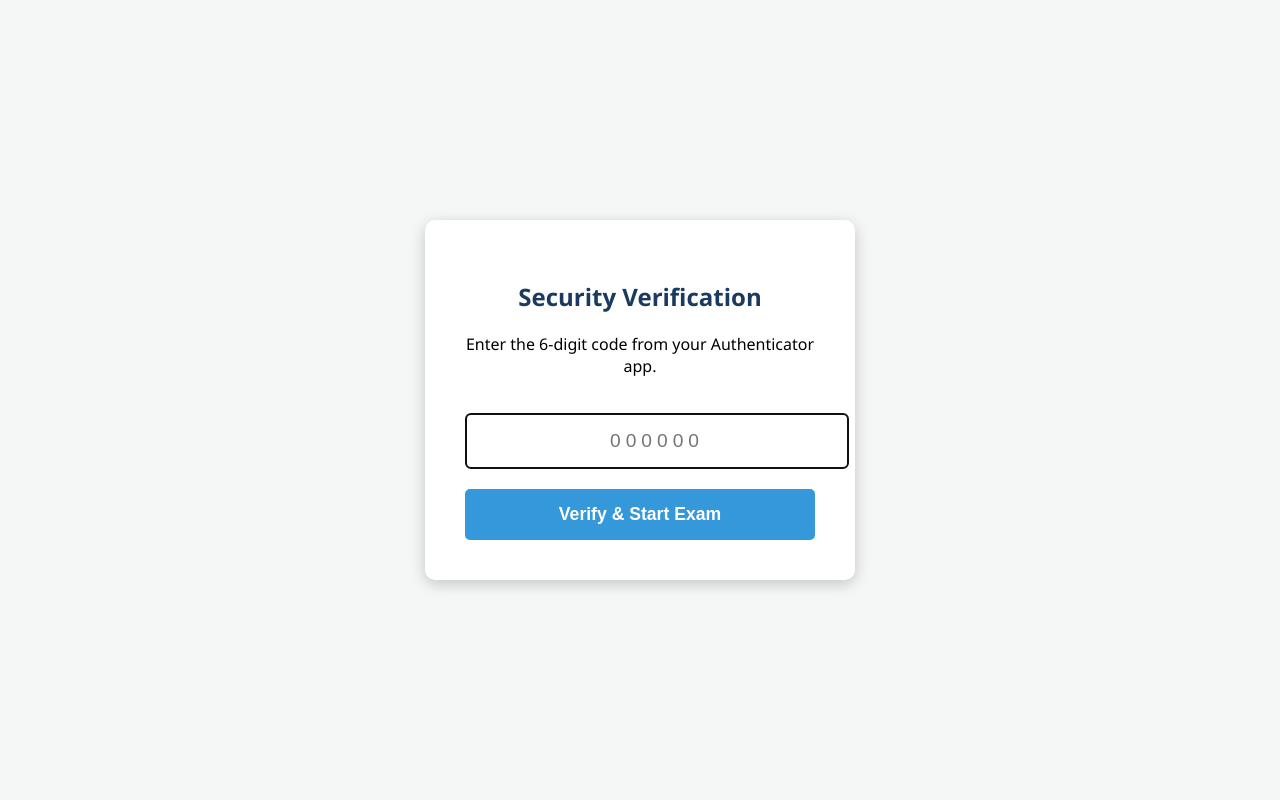
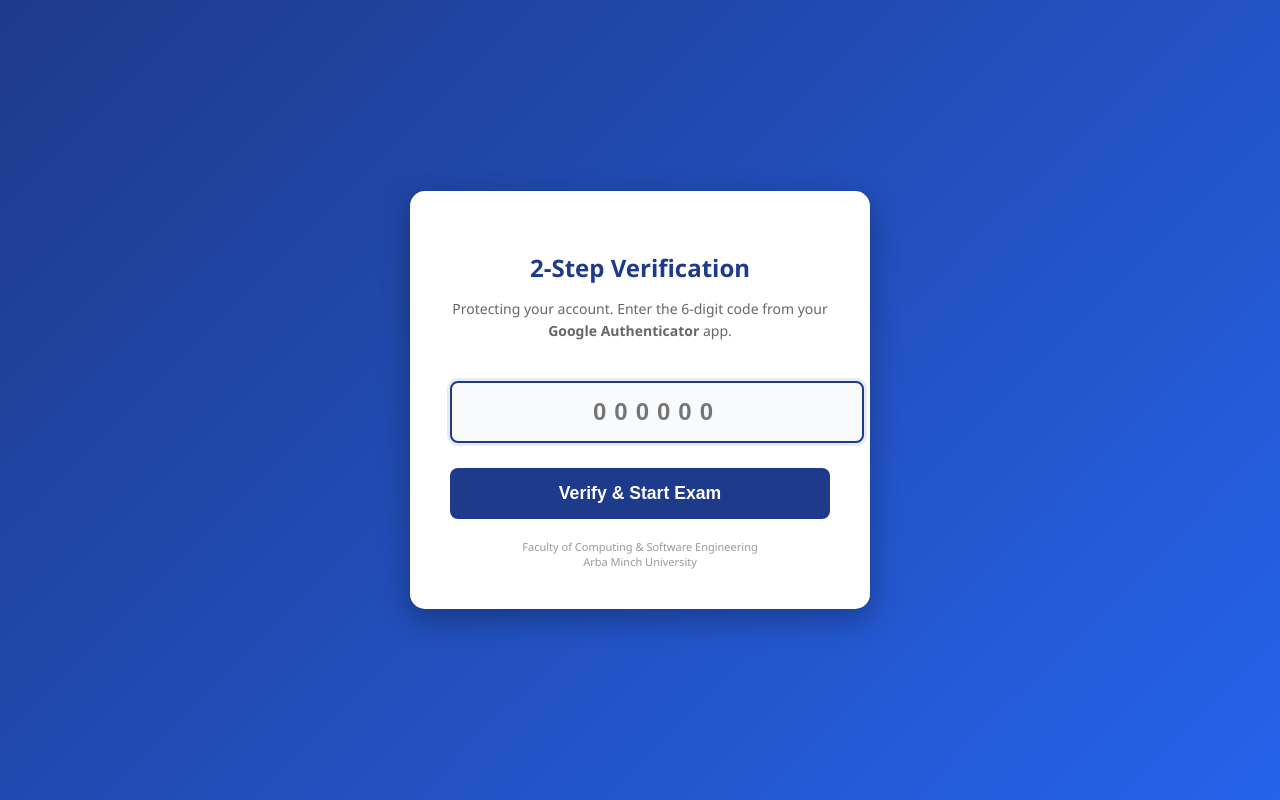
Before and after one commit to mesfinchalnew-creator/online-exam-system, a Flask app: page /verify_2fa in a window 1280 px wide. Run offline with Flask 3, Linux system fonts and the light colour scheme; the visitor is signed in with stand-in values (Sample User, id 1).

Commit message:
Update verify_2fa.html

```diff
--- a/templates/verify_2fa.html
+++ b/templates/verify_2fa.html
@@ -2,25 +2,80 @@
 <html lang="en">
 <head>
     <meta charset="UTF-8">
-    <title>Verify 2FA - Security Check</title>
+    <title>Verify 2FA - AMU Security Check</title>
     <style>
-        body { font-family: 'Segoe UI', sans-serif; background-color: #f4f7f6; display: flex; justify-content: center; align-items: center; height: 100vh; margin: 0; }
-        .verify-box { background: white; padding: 40px; border-radius: 10px; box-shadow: 0 4px 15px rgba(0,0,0,0.2); text-align: center; width: 350px; }
-        h2 { color: #1a3a5f; margin-bottom: 20px; }
-        input[type="text"] { width: 100%; padding: 15px; margin: 20px 0; border: 2px solid #ddd; border-radius: 5px; font-size: 1.2em; text-align: center; letter-spacing: 5px; }
-        .submit-btn { background-color: #3498db; color: white; border: none; padding: 15px; width: 100%; border-radius: 5px; cursor: pointer; font-size: 1.1em; font-weight: bold; }
-        .submit-btn:hover { background-color: #2980b9; }
+        body {
+            font-family: 'Segoe UI', sans-serif;
+            background: linear-gradient(135deg, #1e3a8a 0%, #2563eb 100%);
+            display: flex;
+            justify-content: center;
+            align-items: center;
+            height: 100vh;
+            margin: 0;
+        }
+        .verify-box {
+            background: white;
+            padding: 40px;
+            border-radius: 15px;
+            box-shadow: 0 10px 30px rgba(0,0,0,0.3);
+            text-align: center;
+            width: 380px;
+        }
+        h2 { color: #1e3a8a; margin-bottom: 10px; font-weight: 800; }
+        p { color: #666; font-size: 14px; line-height: 1.6; }
+
+        input[type="text"] {
+            width: 100%;
+            padding: 15px;
+            margin: 25px 0;
+            border: 2px solid #e1e4e8;
+            border-radius: 8px;
+            font-size: 1.5em;
+            text-align: center;
+            letter-spacing: 8px;
+            font-weight: bold;
+            color: #1e3a8a;
+            background: #f8fafc;
+        }
+        input:focus {
+            outline: none;
+            border-color: #1e3a8a;
+            box-shadow: 0 0 0 3px rgba(30, 58, 138, 0.1);
+        }
+
+        .submit-btn {
+            background-color: #1e3a8a;
+            color: white;
+            border: none;
+            padding: 15px;
+            width: 100%;
+            border-radius: 8px;
+            cursor: pointer;
+            font-size: 1.1em;
+            font-weight: bold;
+            transition: 0.3s;
+        }
+        .submit-btn:hover {
+            background-color: #152c66;
+            transform: translateY(-2px);
+        }
+        .footer-note { font-size: 11px; color: #999; margin-top: 20px; }
     </style>
 </head>
 <body>
     <div class="verify-box">
-        <h2>Security Verification</h2>
-        <p>Enter the 6-digit code from your Authenticator app.</p>
+        <h2>2-Step Verification</h2>
+        <p>Protecting your account. Enter the 6-digit code from your <strong>Google Authenticator</strong> app.</p>
 
-        <form action="/verify_otp" method="POST">
-            <input type="text" name="otp" placeholder="000000" maxlength="6" required autofocus>
+        <form action="/verify_2fa" method="POST">
+            <input type="text" name="2fa_code" placeholder="000000" maxlength="6" required autofocus autocomplete="off">
             <button type="submit" class="submit-btn">Verify & Start Exam</button>
         </form>
+
+        <div class="footer-note">
+            Faculty of Computing & Software Engineering<br>
+            Arba Minch University
+        </div>
     </div>
 </body>
 </html>
```
